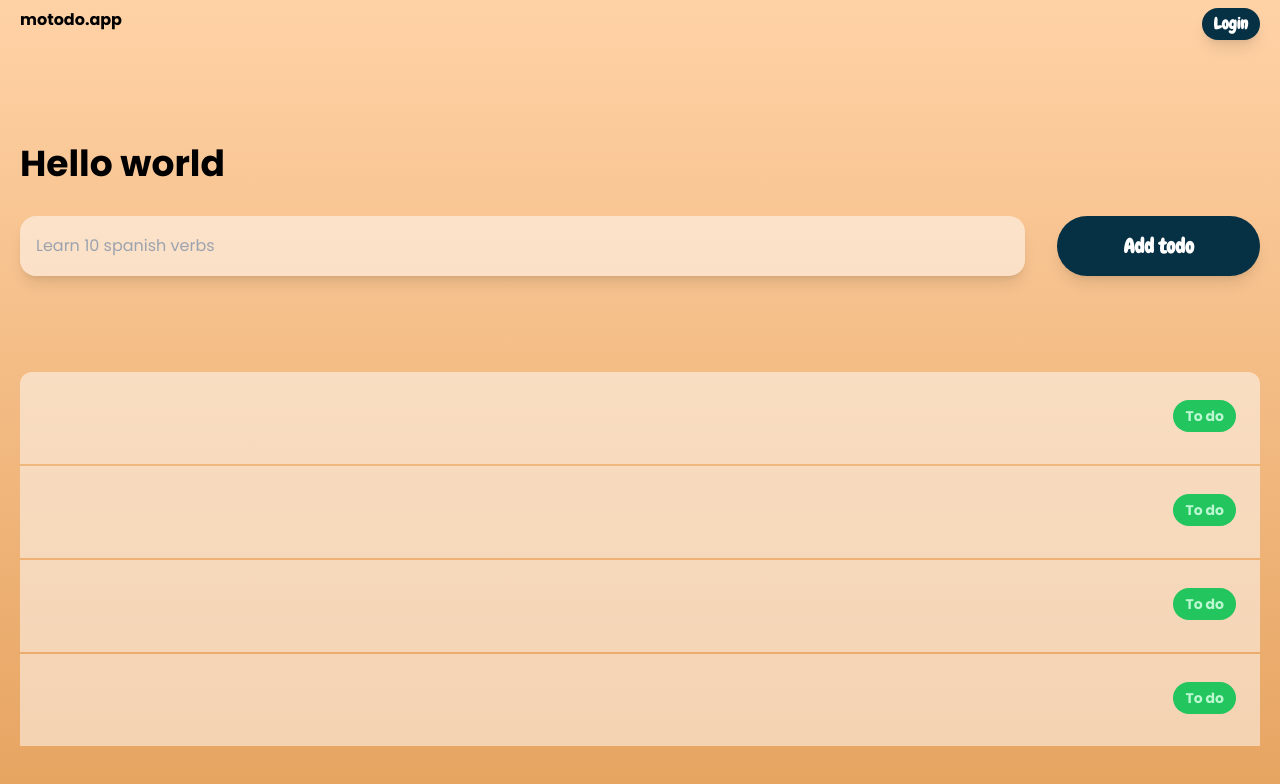
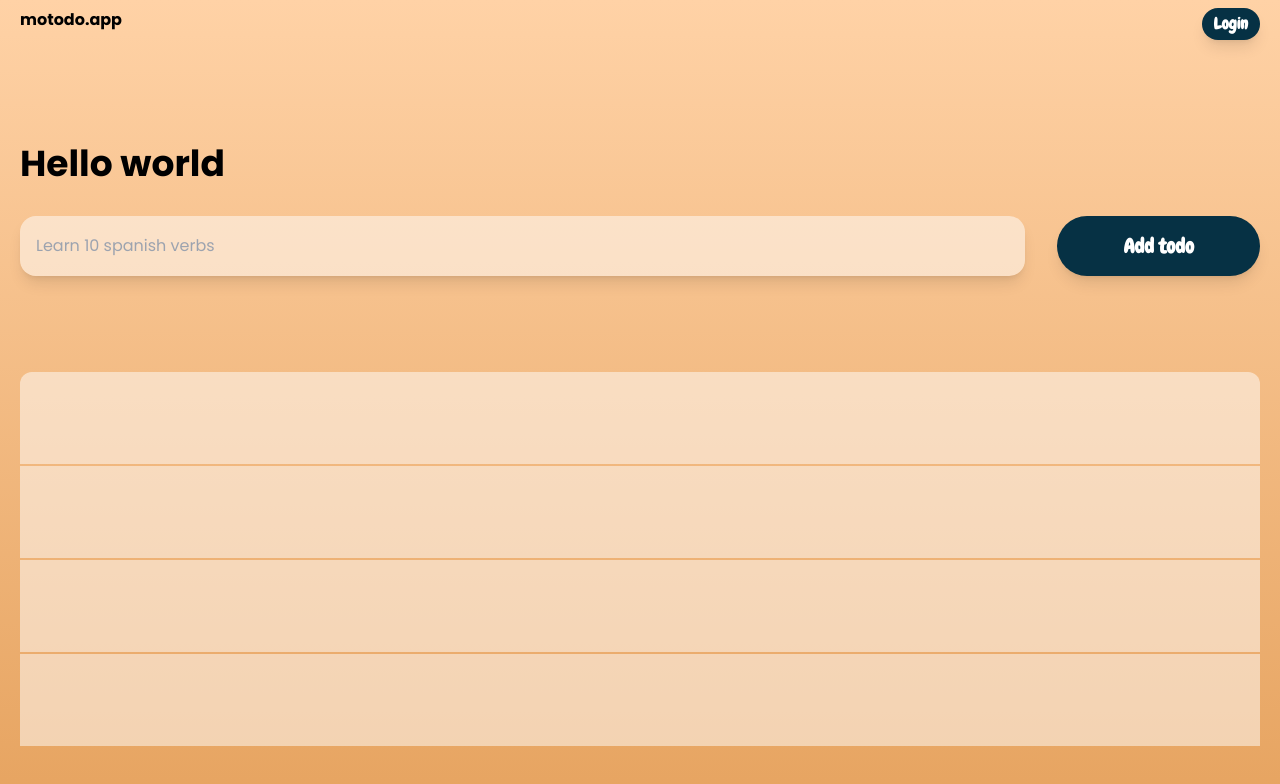
Before and after one commit to MogliCodes/motodo.app, a Nuxt app: page / in a window 1280 px wide. Shown: the top 784 px of the page. Built offline with nearby package versions, Linux system fonts and the light colour scheme.

Commit message:
feat(TodoStatusPill): add conditional pill color

```diff
--- a/components/todos/TodoStatusPill.vue
+++ b/components/todos/TodoStatusPill.vue
@@ -1,3 +1,19 @@
 <template>
-  <span class="rounded-full bg-green-500 px-3 py-1.5 text-sm font-bold text-green-200">To do</span>
+  <span :class="pillColorClass" class="rounded-full px-3 py-1.5 text-sm font-bold">{{ $attrs.text }}</span>
 </template>
+
+<script setup lang="ts">
+const attrs = useAttrs();
+
+const pillColorClass = computed<string>(() =>{
+  switch(attrs.text) {
+    case 'todo':
+      return 'bg-rose-400 text-white'
+    case 'doing':
+      return 'bg-mc-lightblue text-white'
+    case 'done':
+      return 'bg-mc-fern text-white'
+  }
+})
+
+</script>
```
